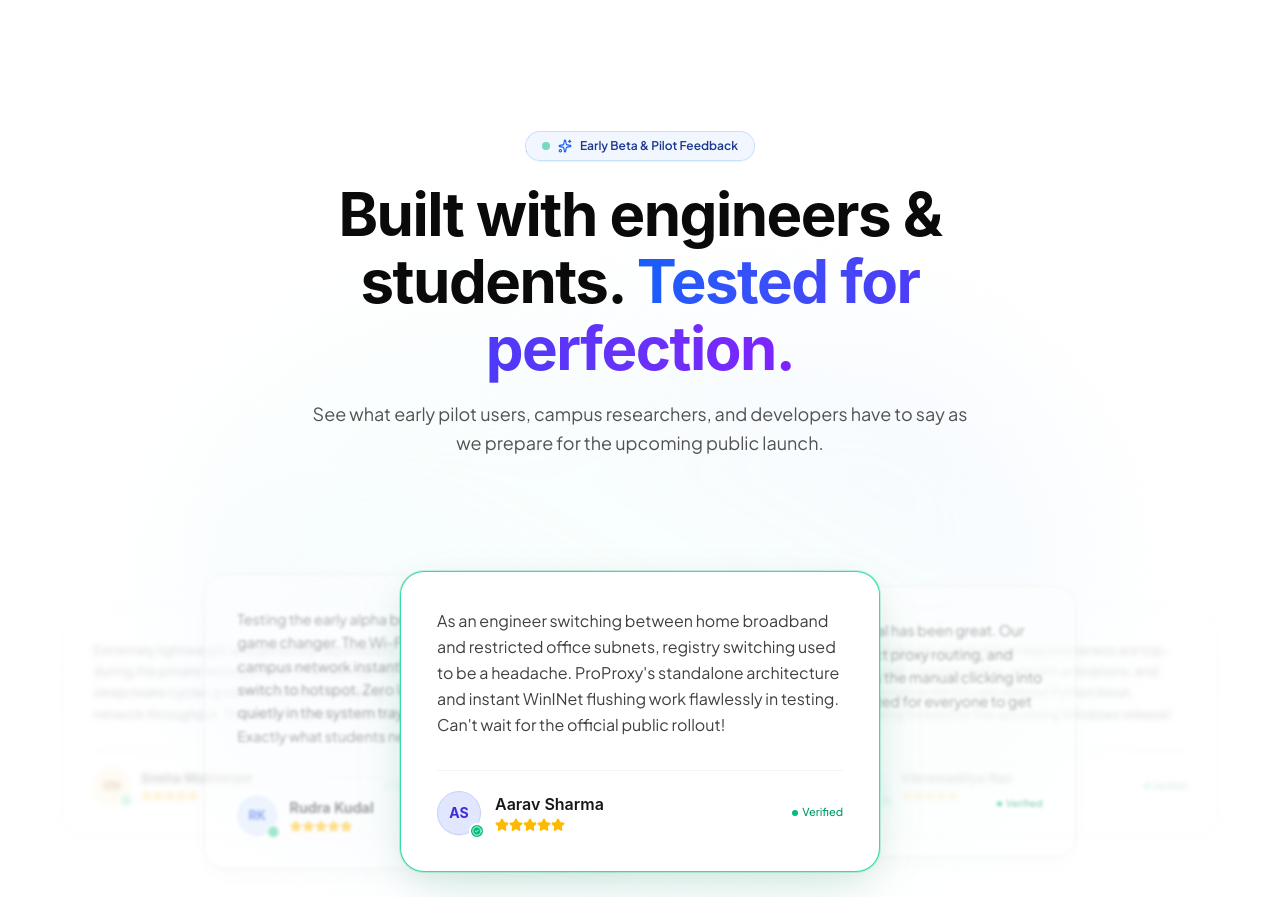
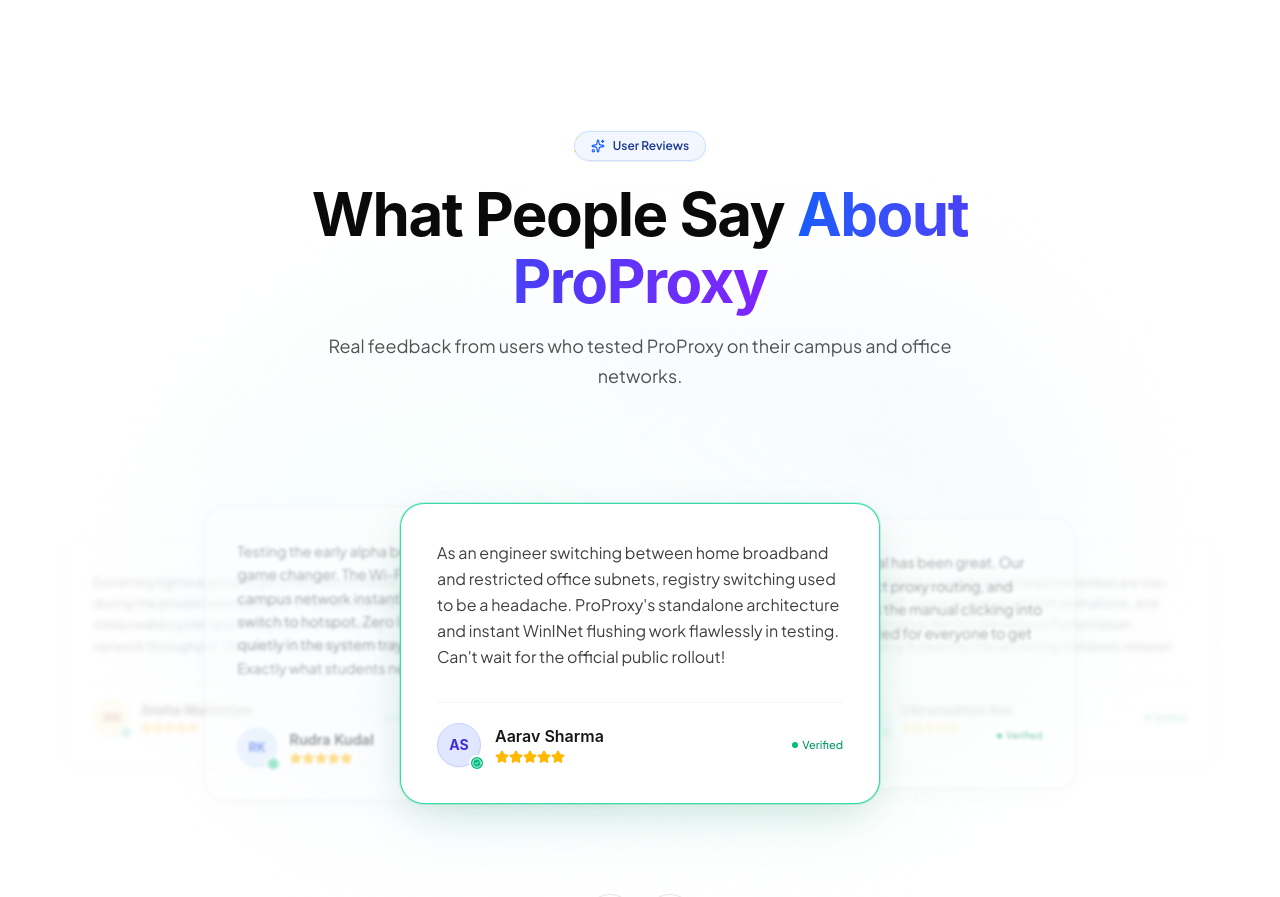
Before and after one commit to namanagrawal1425/proproxy-web, a React (Vite) app: page / in a window 1280 px wide. Shown: the part 7640-8537 px from the top of the page. Built offline with nearby package versions, Linux system fonts and the light colour scheme.

Commit message:
refactor: simplify reviews heading to clean 'What People Say About ProProxy'

```diff
--- a/src/components/ReviewsSection.jsx
+++ b/src/components/ReviewsSection.jsx
@@ -110,20 +110,19 @@ export default function ReviewsSection() {
           className="text-center max-w-3xl mx-auto mb-16"
         >
           <div className="inline-flex items-center gap-2 px-4 py-1.5 rounded-full bg-blue-50/80 border border-blue-200/80 text-xs font-sans font-semibold text-blue-900 mb-5 shadow-2xs hover:scale-105 transition-transform cursor-default">
-            <span className="w-2 h-2 rounded-full bg-emerald-500 animate-pulse" />
             <Sparkles className="w-3.5 h-3.5 text-blue-600" />
-            <span>Early Beta & Pilot Feedback</span>
+            <span>User Reviews</span>
           </div>
 
           <h2 className="font-display text-4xl sm:text-5xl lg:text-6xl font-bold tracking-tight text-neutral-950 mb-4 leading-[1.12]">
-            Built with engineers & students.{' '}
+            What People Say{' '}
             <span className="bg-gradient-to-r from-blue-600 via-indigo-600 to-violet-600 bg-clip-text text-transparent">
-              Tested for perfection.
+              About ProProxy
             </span>
           </h2>
 
           <p className="text-neutral-600 text-base sm:text-lg max-w-2xl mx-auto leading-relaxed">
-            See what early pilot users, campus researchers, and developers have to say as we prepare for the upcoming public launch.
+            Real feedback from users who tested ProProxy on their campus and office networks.
           </p>
         </motion.div>
 
```
